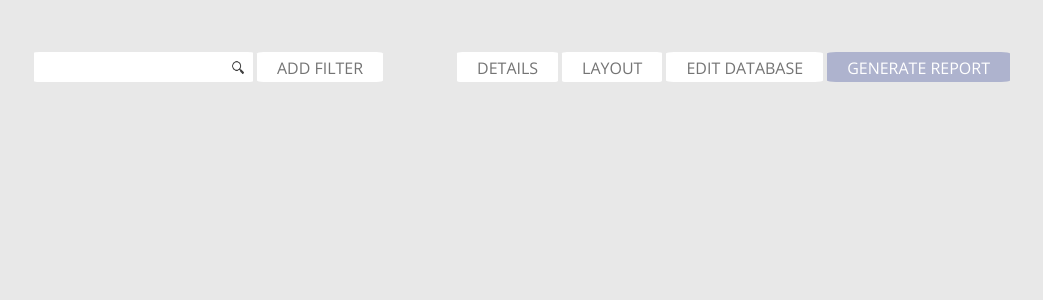
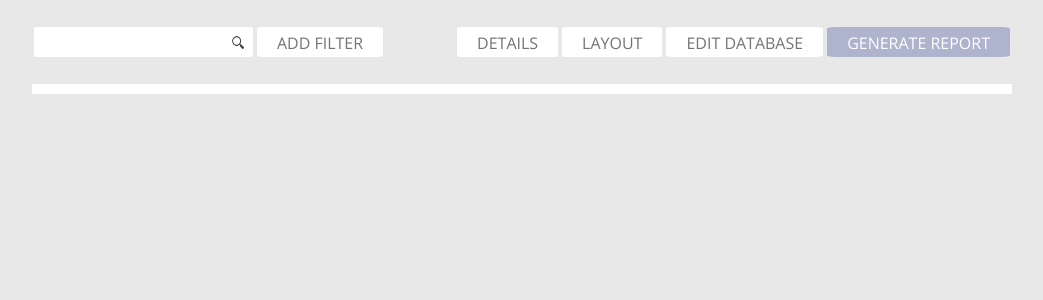
Before and after one commit to AlyssaRSchaefer/SusanDB, a Flask app: page / in a window 1280 px wide. Shown: the part 60-360 px from the top of the page, without its empty margins (118-1161 px from the left). Run offline with Flask 3, Linux system fonts and the light colour scheme.

Commit message:
added divider on database page

```diff
--- a/static/css/style.css
+++ b/static/css/style.css
@@ -139,7 +139,7 @@ body {
 .database-controls {
     display: flex;
     justify-content: space-between;
-    margin: 50px 0;
+    margin: 25px 0;
 }
 
 .database-controls-left{
@@ -165,6 +165,12 @@ body {
     margin: 0 2.5px;
 }
 
+.database-divider {
+    height: 10px;
+    width: 100%;
+    background-color: var(--tertiary-color);
+}
+
 /* TEMPLATES PAGE */
 .templates h1 {
     color: green;
--- a/templates/database.html
+++ b/templates/database.html
@@ -19,6 +19,7 @@
                 <div class="button primary-button">GENERATE REPORT</div>
             </div>
         </div>
+        <div class="database-divider"></div>
         <div class="database-table">
 
         </div>
```
